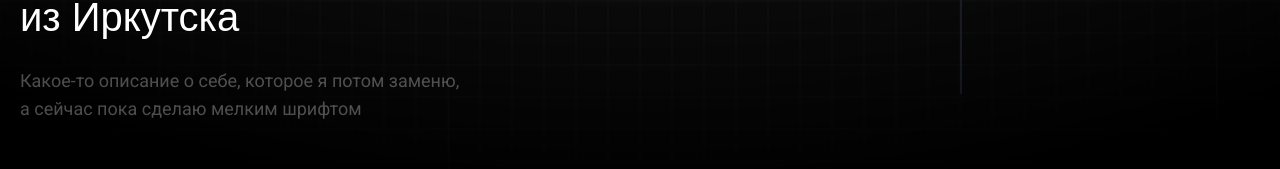
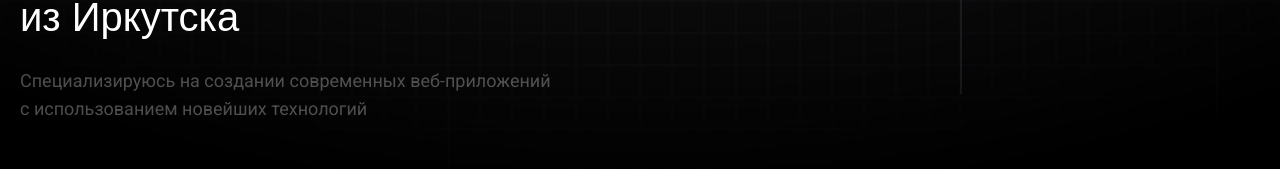
Before and after one commit to gobosvinus/portfolio_v2, a Next.js app: page / in a window 1280 px wide. Shown: the part 575-744 px from the top of the page. Built offline with nearby package versions, Linux system fonts and the light colour scheme; a web font is replaced by a local one.

Commit message:
arrows fixed, deployment ready

```diff
--- a/app/page.tsx
+++ b/app/page.tsx
@@ -6,7 +6,7 @@ import Hero from "@/pages/landing/Hero";
 import PhoneContact from "@/pages/landing/PhoneContact";
 import Services from "@/pages/landing/Services";
 
-import { ReactLenis } from "@studio-freight/react-lenis";
+import { ReactLenis } from "lenis/react";
 import { WindowWidthProvider } from "@/context/WindowWidthProvider";
 
 export default function Home() {
--- a/components/Animations/ArrowButtonAnimation.tsx
+++ b/components/Animations/ArrowButtonAnimation.tsx
@@ -1,10 +1,12 @@
-import React from "react";
+import React, { forwardRef } from "react";
 import { FiArrowRight } from "react-icons/fi";
 import { motion } from "framer-motion";
 
-const ArrowButtonAnimation = () => {
+// Используем forwardRef для того, чтобы передать реф в функциональный компонент
+const ArrowButtonAnimation = forwardRef<HTMLDivElement>((props, ref) => {
   return (
     <motion.div
+      ref={ref} // Реф теперь может быть корректно передан сюда
       initial={{ scale: 0 }}
       animate={{ scale: 1 }}
       exit={{ scale: 0, x: "-50%" }}
@@ -24,6 +26,39 @@ const ArrowButtonAnimation = () => {
       </motion.div>
     </motion.div>
   );
-};
+});
+
+// Обязательно указываем displayName для корректного отображения имени компонента в devtools
+ArrowButtonAnimation.displayName = "ArrowButtonAnimation";
 
 export default ArrowButtonAnimation;
+
+// import React from "react";
+// import { FiArrowRight } from "react-icons/fi";
+// import { motion } from "framer-motion";
+
+// const ArrowButtonAnimation = () => {
+//   return (
+//     <motion.div
+//       initial={{ scale: 0 }}
+//       animate={{ scale: 1 }}
+//       exit={{ scale: 0, x: "-50%" }}
+//       className="grid size-6 place-items-center rounded-full bg-white p-0"
+//       transition={{ duration: 0.3, ease: "easeInOut" }}
+//     >
+//       <motion.div
+//         initial={{ x: "-50%" }}
+//         animate={{ x: 0 }}
+//         exit={{ x: "-100%" }}
+//         transition={{
+//           duration: 0.3,
+//           ease: "easeInOut",
+//         }}
+//       >
+//         <FiArrowRight className="text-xl text-black-600" />
+//       </motion.div>
+//     </motion.div>
+//   );
+// };
+
+// export default ArrowButtonAnimation;
--- a/components/Grids/ServiceCardsGrid.tsx
+++ b/components/Grids/ServiceCardsGrid.tsx
@@ -3,7 +3,6 @@ import { MotionValue, motion, useTransform } from "framer-motion";
 import React from "react";
 import { twMerge } from "tailwind-merge";
 import ServiceCardUpdated from "../Cards/ServiceCardUpdated";
-import { useWindowWidth } from "@/context/WindowWidthProvider";
 
 const ServiceCardsGrid = ({
   targetRef,
@@ -23,8 +22,6 @@ const ServiceCardsGrid = ({
   const x4 = useTransform(progress, [0, 0.4], ["-400%", "0%"]);
 
   const cardShifts = ["-100%", "-200%", "-300%", "-400%"];
-
-  const width = useWindowWidth();
 
   return (
     <motion.div
--- a/package.json
+++ b/package.json
@@ -11,12 +11,12 @@
   "dependencies": {
     "@prisma/client": "^5.20.0",
     "@react-input/mask": "^1.2.10",
-    "@studio-freight/react-lenis": "^0.0.47",
     "@tabler/icons-react": "^3.15.0",
     "@vercel/postgres": "^0.10.0",
     "clsx": "^2.1.1",
     "drag-drop-touch": "^1.3.1",
     "framer-motion": "^11.11.9",
+    "lenis": "^1.1.14",
     "next": "14.2.6",
     "react": "^18",
     "react-dom": "^18",
@@ -30,7 +30,7 @@
     "@types/node": "^20",
     "@types/react": "^18",
     "@types/react-dom": "^18",
-    "eslint": "^8",
+    "eslint": "^9.13.0",
     "eslint-config-next": "14.2.6",
     "postcss": "^8",
     "prettier": "^3.3.3",
--- a/pages/landing/Hero.tsx
+++ b/pages/landing/Hero.tsx
@@ -85,7 +85,7 @@ const Hero = () => {
               />
 
               <TextGenerateEffect
-                words="а сейчас пока сделаю мелким шрифтом"
+                words="с использованием новейших технологий"
                 filter={false}
                 duration={2}
                 className="font-secondary text-sm text-white opacity-60"
@@ -96,8 +96,8 @@ const Hero = () => {
 
           <motion.div
             ref={myPhotoRef}
-            initial={{ y: -200, scale: 1.1 }}
-            animate={{ y: 0, scale: 1 }}
+            initial={{ opacity: 0, scale: 1.1 }}
+            animate={{ opacity: 1, scale: 1 }}
             transition={{ duration: 1.5, ease: "easeOut" }}
             // было lg:mt-[288px]
             className="pointer-events-auto relative block pb-20 max-sm:hidden max-sm:self-center md:mt-[238px] lg:mt-[18vh]"
@@ -105,7 +105,7 @@ const Hero = () => {
               y,
             }}
           >
-            {/* Можно передатать в TiltCard classNames */}
+            {/* Можно передать в TiltCard classNames */}
             <TiltCard src="/assets/me.png" />
           </motion.div>
         </div>
@@ -114,6 +114,6 @@ const Hero = () => {
   );
 };
 
-const full_text = "Какое-то описание о себе, которое я потом заменю,";
+const full_text = "Специализируюсь на создании современных веб-приложений";
 
 export default Hero;
```
Also changed, not shown: 1 other file (tests, documents, lock files or other folders).
